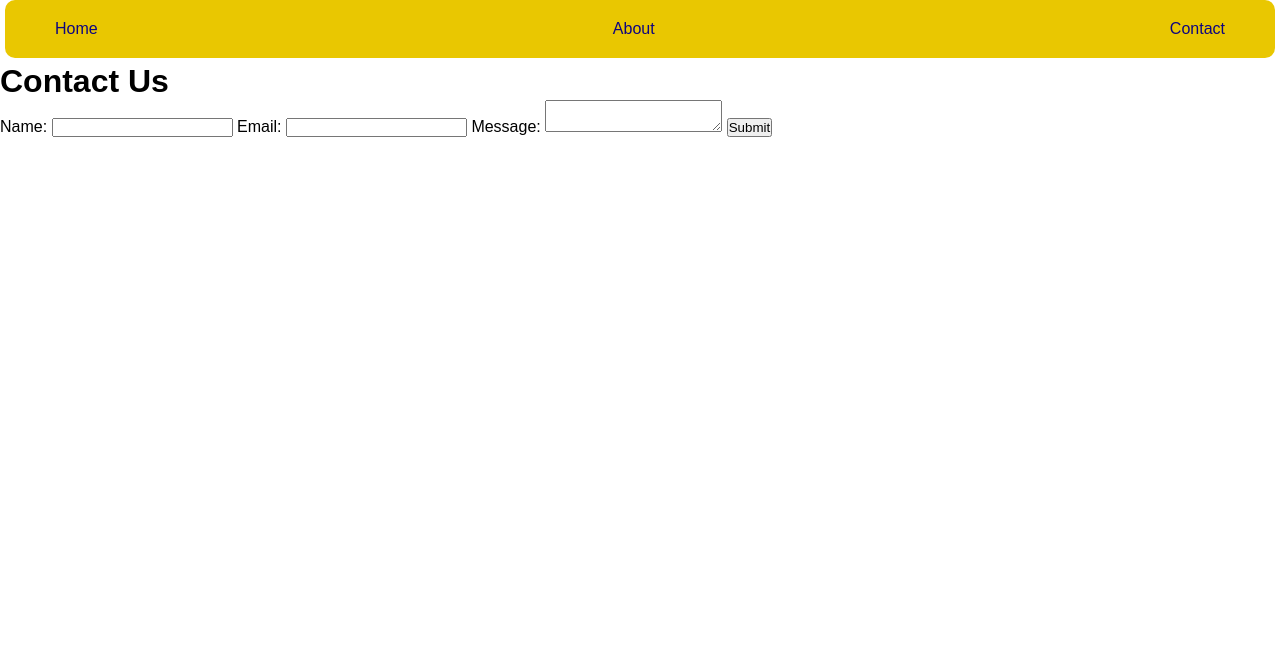
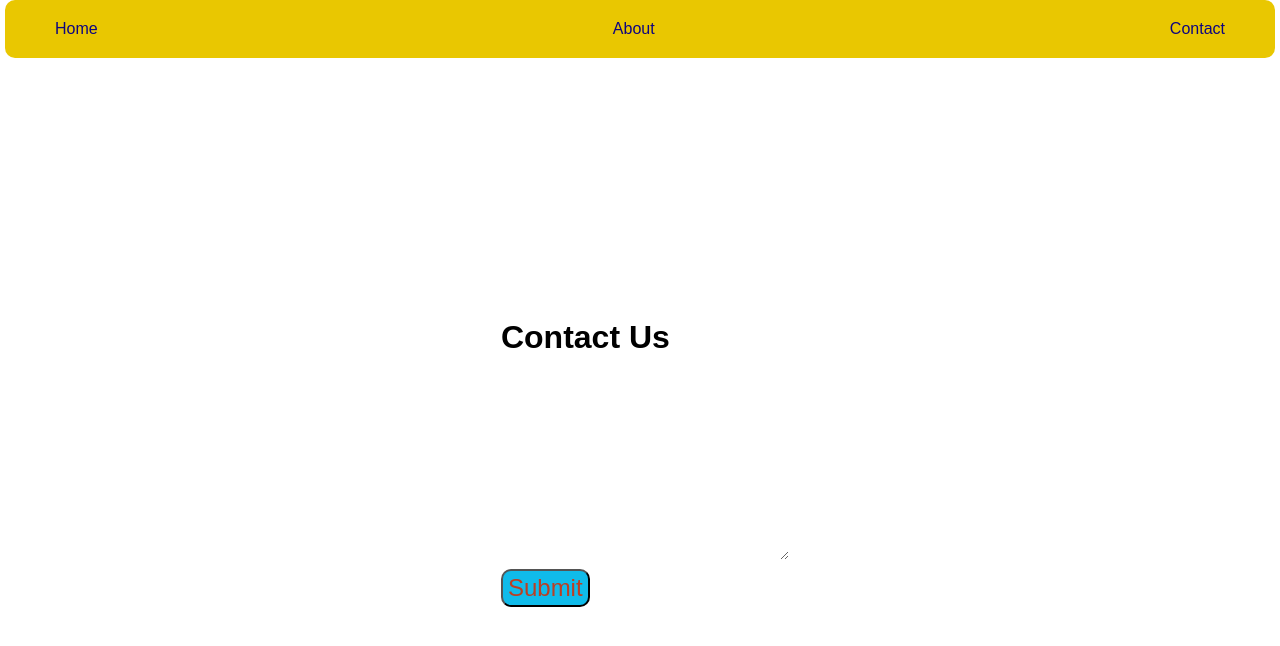
Before and after one commit to emmanuelmaina/Farm-Website, a plain HTML site: page contact.html in a window 1280 px wide. Drawn offline with Linux system fonts and the light colour scheme.

Commit message:
add contact form

```diff
--- a/contact.html
+++ b/contact.html
@@ -1,5 +1,6 @@
 <!DOCTYPE html>
 <html lang="en">
+
 <head>
     <meta charset="UTF-8">
     <meta name="viewport" content="width=device-width, initial-scale=1.0">
@@ -7,18 +8,21 @@
     <link rel="icon" type="image/png" href="./assets/images/favicon.png">
     <title>Farm Expert(Contact Us)</title>
 </head>
+
 <body>
     <header>
-        <nav class="navigation" >
+        <nav class="navigation">
             <a href="index.html" target="_blank">Home</a>
             <a href="about.html" target="_blank">About</a>
             <a href="contact.html">Contact</a>
         </nav>
     </header>
 
-    <main>
+    <main class="contact-main">
+        <div class="contact-form">
             <h1>Contact Us</h1>
-        <form class="contact-form">
+            <form>
+
                 <label for="name">Name:</label>
                 <input type="text" id="name" name="name" required>
 
@@ -29,7 +33,9 @@
                 <textarea id="message" name="message" required></textarea>
 
                 <button type="submit">Submit</button>
+
             </form>
     </main>
 </body>
+
 </html>
--- a/styles/styles.css
+++ b/styles/styles.css
@@ -30,3 +30,39 @@ a:hover {
     color: hsl(244, 93%, 50%);
     text-decoration: underline;
 }
+.contact-main{
+    display: flex;
+    justify-content: center;
+    align-items: center;
+    height: 100vh;
+}
+label {
+    font-size: 20px;
+    color: hsl(0, 0%, 100%);
+    display: block;
+    margin: 10px 0px 5px 0px;
+}
+input, textarea {
+    border: none;
+    border-radius: 5px;
+    width: 100%;
+    padding: 5px;
+}
+.contact-main button {
+    color: hsla(11, 95%, 43%, 0.872);
+    font-size: 1.5em;
+    border-radius: 10px;
+    padding: 3px 5px;
+    text-align: center;
+    background-color: hsl(193, 87%, 49%);
+    cursor: pointer;
+    margin-top: 5px;
+
+}
+button:hover {
+    background-color: hsl(193, 87%, 80%);
+}
+input:focus, textarea:focus {
+    outline: none;
+    border: 2px solid hsl(193, 87%, 49%);
+}
```
Lines whose indentation alone changed are shown as unchanged.
